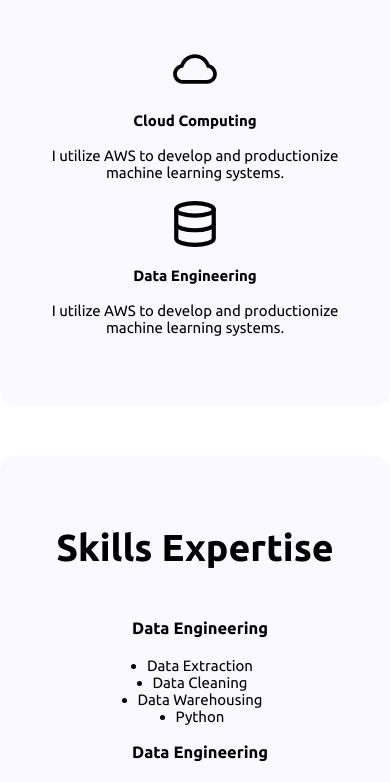
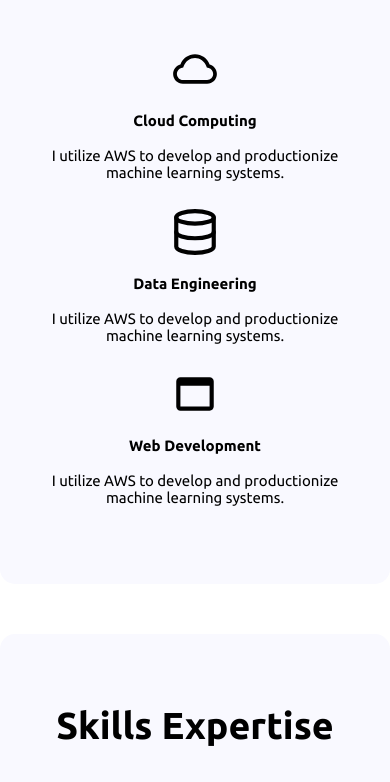
Before and after one commit to KenImade/my-website, a React (Create React App) app: page / in a window 390 px wide. Shown: the part 1676-2458 px from the top of the page. Built offline with nearby package versions, Linux system fonts and the light colour scheme.

Commit message:
added mobile responsiveness

```diff
--- a/src/components/Interests.js
+++ b/src/components/Interests.js
@@ -2,7 +2,7 @@ import styled from "styled-components";
 import StyledSection from "./Utils/StyledSection";
 import {AiOutlineCloud} from "react-icons/ai";
 import {FiDatabase} from "react-icons/fi";
-// import {MdOutlineWebAsset} from "react-icons/md";
+import {MdOutlineWebAsset} from "react-icons/md";
 
 const InterestsSection = styled(StyledSection)`
     .interests--title {
@@ -45,6 +45,10 @@ const InterestsSection = styled(StyledSection)`
             justify-content: center;
             gap: 1.2rem;
         }
+
+        .interest-card {
+            margin-bottom: 0.5rem;
+        }
     }
 `
 
@@ -68,11 +72,11 @@ function Interests() {
                     <p>I utilize AWS to develop and productionize machine learning systems.</p>
                 </div>
 
-                {/* <div className="interest-card">
+                <div className="interest-card">
                     <MdOutlineWebAsset size="50px"/>
                     <h3>Web Development</h3>
                     <p>I utilize AWS to develop and productionize machine learning systems.</p>
-                </div> */}
+                </div>
             </div>
         </InterestsSection>
     )
```
Lines whose indentation alone changed are shown as unchanged.
